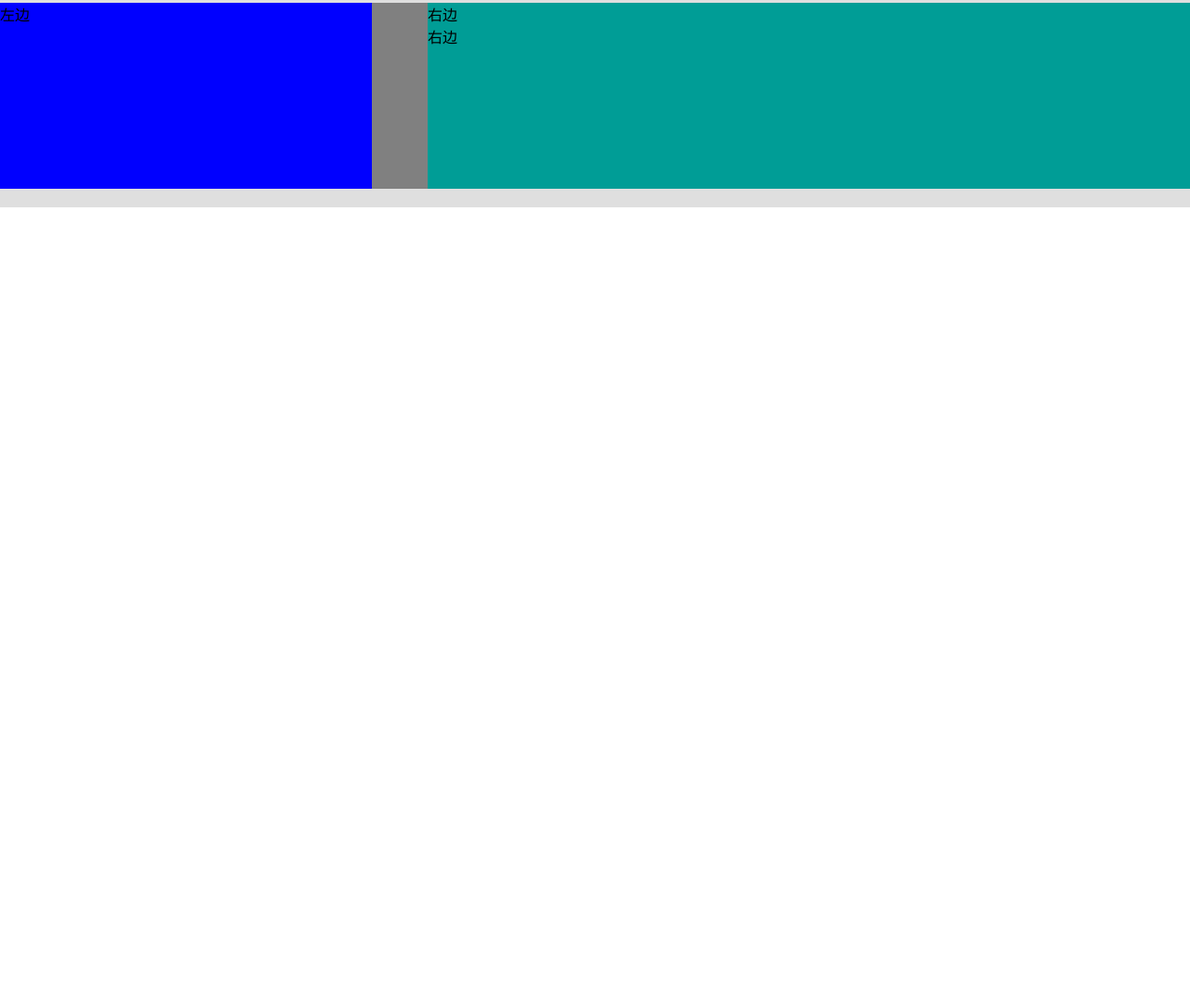
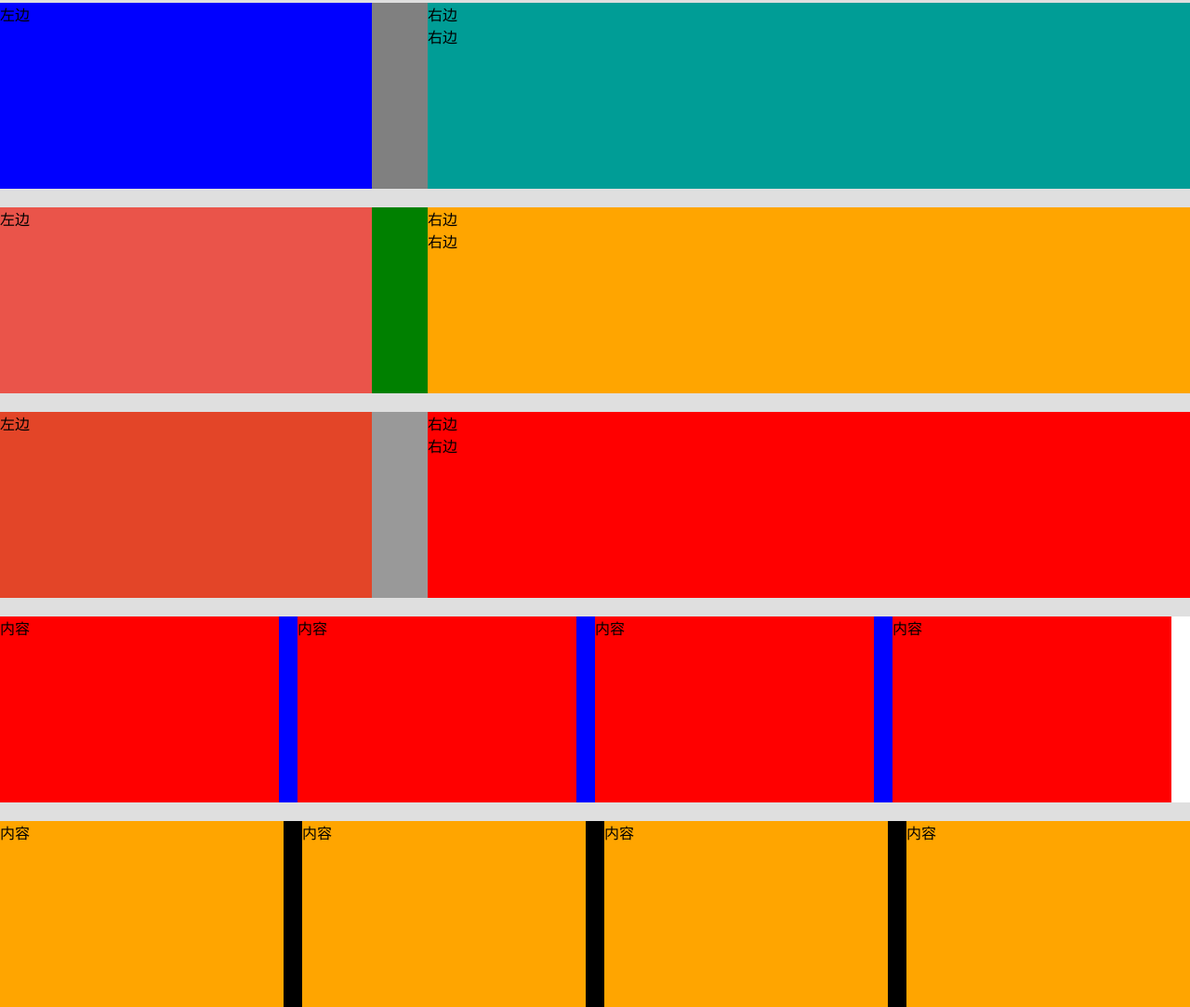
Before and after one commit to ganpeng/css, a plain HTML site: page 多列布局/index.html in a window 1280 px wide. Shown: the part 437-1520 px from the top of the page at 93% size. Before the commit the page ends 800 px from the top, so only its background shows below. Drawn offline with Linux system fonts and the light colour scheme.

Commit message:
等分布局

```diff
--- a/多列布局/index.css
+++ b/多列布局/index.css
@@ -89,3 +89,91 @@
 	background-color:#009d96;
 	height:200px;
 }
+
+/**
+ * 方案四 display：table + display：table-cell
+ */
+ .r4-fm-p {
+ 	width:100%;
+ 	height:200px;
+ 	display:table;
+ 	background-color:green;
+ }
+ .r4-fm-left, .r4-fm-right {
+ 	display:table-cell;
+ 	height:200px;
+ }
+ .r4-fm-left {
+ 	width:400px;
+ 	background-color:#ea544a;
+ }
+ .r4-fm-right-wrapper {
+ 	height:200px;
+ }
+ .r4-fm-right {
+ 	height:200px;
+ 	background-color:orange;
+ 	padding-left:60px;
+ 	background-clip:content-box;   /*   display table-cell 属性不支持margin，所以用padding，设置background-clip：conten-box，可以让背景色只覆盖内容部分 */
+ 	-webkit-background-clip:content-box;
+ }
+
+ /**
+  * 方案五  display:flex;
+  */
+ .r5-fm-p {
+ 	display:flex;
+ 	width:100%;
+ 	height:200px;
+ 	background-color:#999;
+ }
+ .r5-fm-left {
+ 	width:400px;
+ 	margin-right:60px;
+ 	background-color:#e34528;
+ }
+ .r5-fm-right {
+ 	-webkit-flex:1;
+ 	flex:1;
+ 	background-color:red;
+ }
+
+
+/**
+ *  等分布局的实现方式
+ */
+/*  方案一   float  */
+.r6-fm-p {
+	width:100%;
+	height:200px;
+	background-color:blue;
+	margin-left:-20px;
+	clear:both;
+}
+.r6-fm-p .column {
+	float:left;
+	width:25%;
+	height:200px;
+	padding-left:20px;
+	-webkit-box-sizing:border-box;
+	box-sizing:border-box;
+	-webkit-background-clip:content-box;
+	background-clip:content-box;
+	background-color:red;
+}
+/*	方案二  display：flex  */
+.r7-fm-p {
+	display:flex;
+	display:-webkit-flex;
+	width:100%;
+	height:200px;
+	background-color:black;
+}
+.r7-column {
+	flex:1;
+	-webkit-flex:1;
+	background-color:orange;
+}
+.r7-column + .r7-column {   /* 兄弟节点选择器  */
+	margin-left:20px;
+}
--- a/多列布局/index.html
+++ b/多列布局/index.html
@@ -49,5 +49,48 @@
 	</div>
 
 	<div class="seperator"></div>
+	<!-- 方案四 display:table + display:table-cell -->
+	<div class="r4-fm-p">
+		<div class="r4-fm-left">
+			<p>左边</p>
+		</div>
+		<div class="r4-fm-right">
+			<div class="r4-fm-right-wrapper">
+				<p>右边</p>
+				<p>右边</p>
+			</div>
+		</div>
+	</div>
+
+	<div class="seperator"></div>
+	<!-- 方案五 display：flex -->
+	<div class="r5-fm-p">
+		<div class="r5-fm-left">
+			<p>左边</p>
+		</div>
+		<div class="r5-fm-right">
+			<p>右边</p>
+			<p>右边</p>
+		</div>
+	</div>
+
+	<div class="seperator"></div>
+	<!-- 等分布局的解决方案	 -->
+	<!-- 方案一  float方式 -->
+		<div class="r6-fm-p">
+			<div class="column">内容</div>
+			<div class="column">内容</div>
+			<div class="column">内容</div>
+			<div class="column">内容</div>
+		</div>
+
+	<div class="seperator"></div>
+	<!-- 方案二  display：flex -->
+	<div class="r7-fm-p">
+		<div class="r7-column">内容</div>
+		<div class="r7-column">内容</div>
+		<div class="r7-column">内容</div>
+		<div class="r7-column">内容</div>
+	</div>
 </body>
 </html>
```
